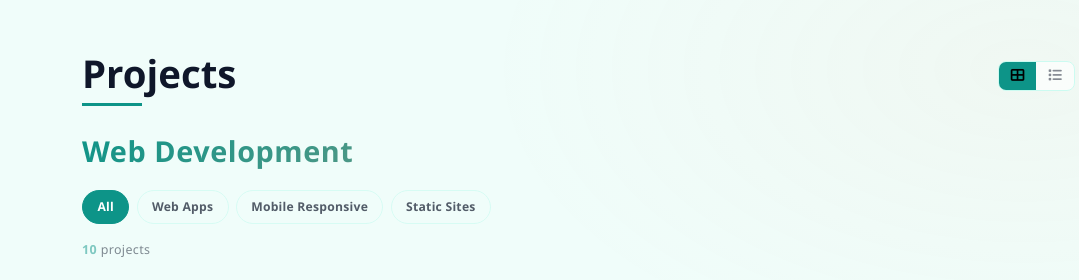
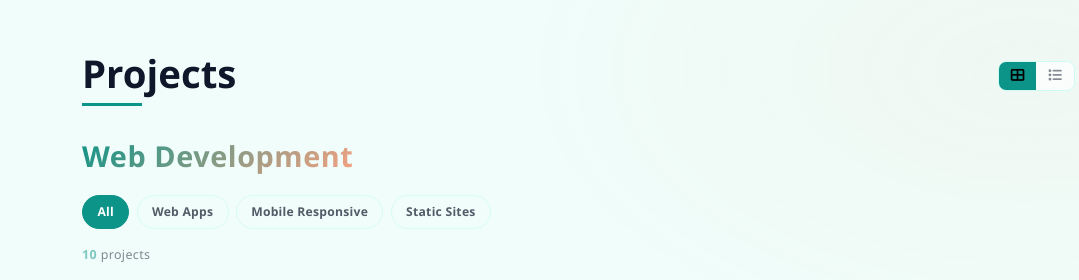
Before and after one commit to Evami-Suarez/Updated-Portfolio, a plain HTML site: page index.html in a window 1280 px wide. Shown: the part 860-1140 px from the top of the page, 0-1079 px from the left. Drawn offline with nearby package versions, Linux system fonts and the light colour scheme.

Commit message:
feat: enhance hero text styling for better visibility and layout

```diff
--- a/styles.css
+++ b/styles.css
@@ -316,6 +316,8 @@
             -webkit-background-clip: text;
             -webkit-text-fill-color: transparent;
             background-clip: text;
+            color: transparent;
+            display: inline-block;
         }
         .hero-subtitle {
             font-size: clamp(1.1rem, 3vw, 1.8rem);
```
